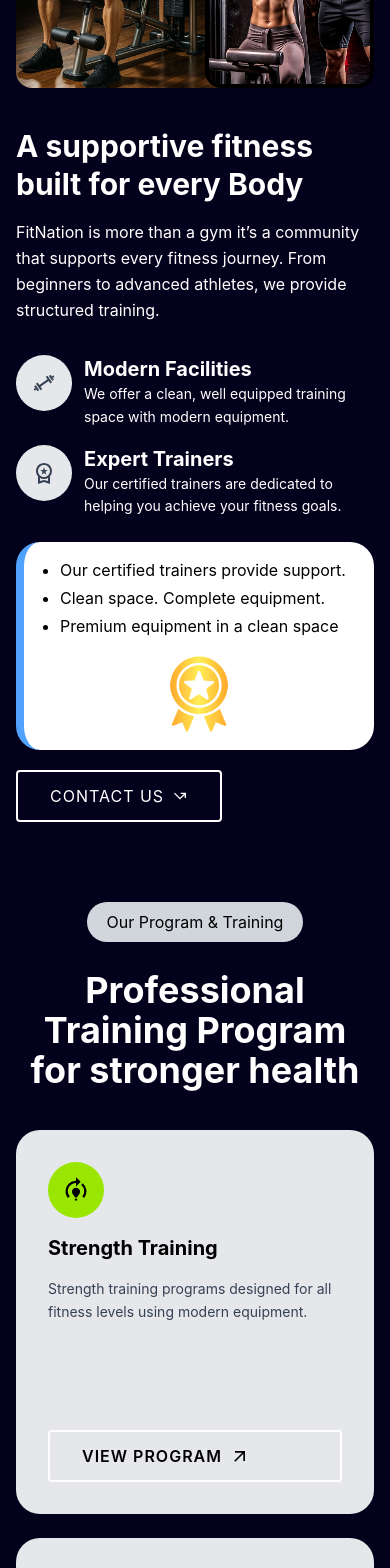
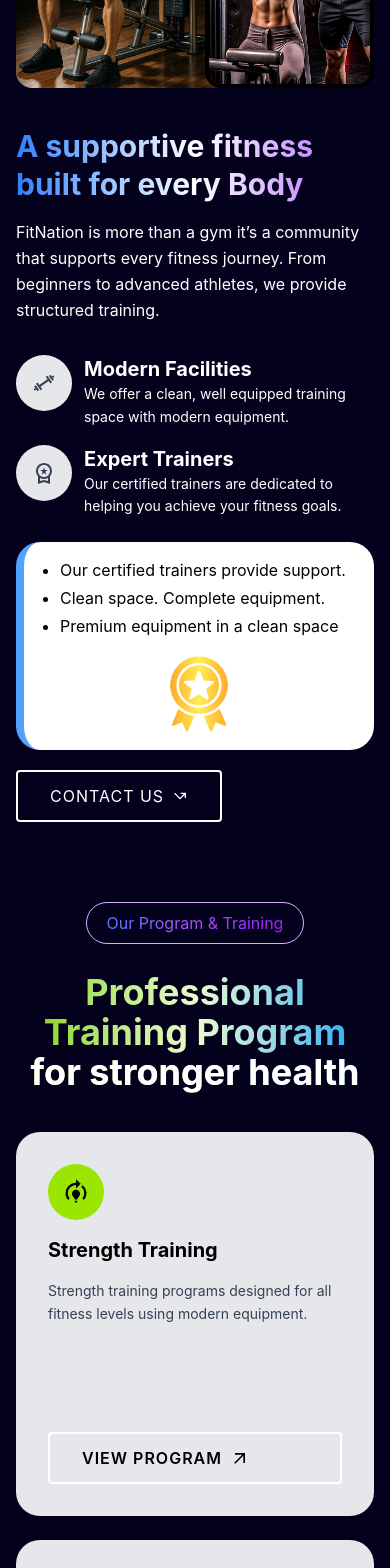
Before and after one commit to MohanlalManna24/gym-website, a React (Vite) app: page / in a window 390 px wide. Shown: the part 1140-2708 px from the top of the page. Built offline with nearby package versions, Linux system fonts and the light colour scheme.

Commit message:
Update Home page : color corection, add gradient color (heading)

```diff
--- a/src/component/ProgramAndTraining.jsx
+++ b/src/component/ProgramAndTraining.jsx
@@ -66,11 +66,11 @@ const ProgramAndTraining = () => {
   return (
     <div className="mt-20 ">
       <Layout className="flex justify-center">
-        <span className="program bg-gray-300 text-black p-2 px-5 rounded-full text-center block w-fit mx-auto">
+        <span className="program bg-linear-to-r from-blue-500 via-purple-500 to-purple-600 text-transparent bg-clip-text p-2 px-5 rounded-full text-center block w-fit mx-auto border border-purple-300">
           Our Program & Training
         </span>
-        <h2 className="text-center font-bold text-4xl pt-7">
-          Professional Training Program <br /> for stronger health
+        <h2 className="text-center font-bold text-4xl pt-7 bg-linear-to-r from-lime-500 via-lime-100 to-sky-500 bg-clip-text text-transparent">
+          Professional Training Program <br /><span className="text-white"> for stronger health</span>
         </h2>
 
         <section className="mt-10 grid grid-cols-1 md:grid-cols-2 lg:grid-cols-3 gap-6 sm:gap-8 justify-center items-center">
--- a/src/component/Trainer.jsx
+++ b/src/component/Trainer.jsx
@@ -48,12 +48,12 @@ const Trainer = () => {
 
   return (
     <div className="w-full">
-      <span className="bg-gray-300 text-black p-2 px-5 rounded-full text-center block w-fit mx-auto mt-15">
+      <span className="bg-linear-to-r from-blue-500 via-purple-500 to-purple-600 text-transparent bg-clip-text p-2 px-5 rounded-full text-center block w-fit mx-auto mt-15 border border-purple-300">
         {" "}
         Trainers
       </span>
       <h3 className="text-center mt-5 font-bold text-4xl">
-        Meet our certified fitness <br /> Experts and Trainers
+        Meet our certified fitness <br /> <span className="bg-linear-to-r from-blue-500 via-yellow-200 to-purple-600 text-transparent bg-clip-text">Experts and Trainers</span>
       </h3>
       <div className="flex flex-wrap justify-center gap-8 mt-10">
         {trainers.map((trainer) => (
--- a/src/pages/Home.jsx
+++ b/src/pages/Home.jsx
@@ -41,7 +41,7 @@ const Home = () => {
             </div>
           </section>
           <section className="rightContainer w-full lg:w-1/2">
-            <h2 className="text-3xl sm:text-4xl lg:text-5xl font-bold mt-2 lg:mt-10 leading-tight">
+            <h2 className="text-3xl sm:text-4xl lg:text-5xl font-bold mt-2 lg:mt-10 leading-tight bg-linear-to-r from-blue-500 via-white to-purple-500 text-transparent bg-clip-text">
               A supportive fitness built for every Body
             </h2>
             <p className="pt-4 sm:pt-5 text-base sm:text-lg leading-relaxed">
```
